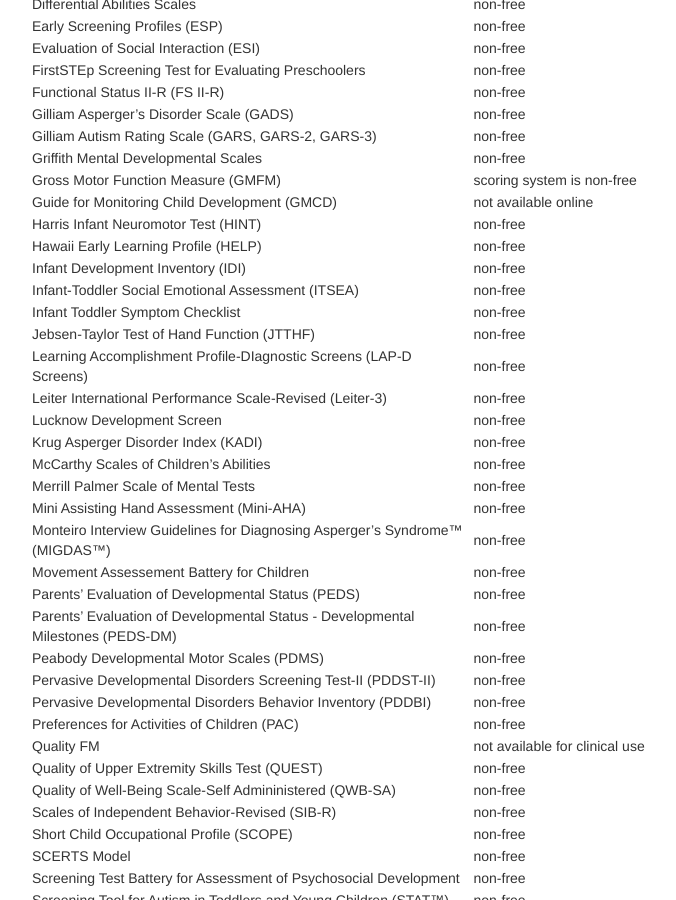
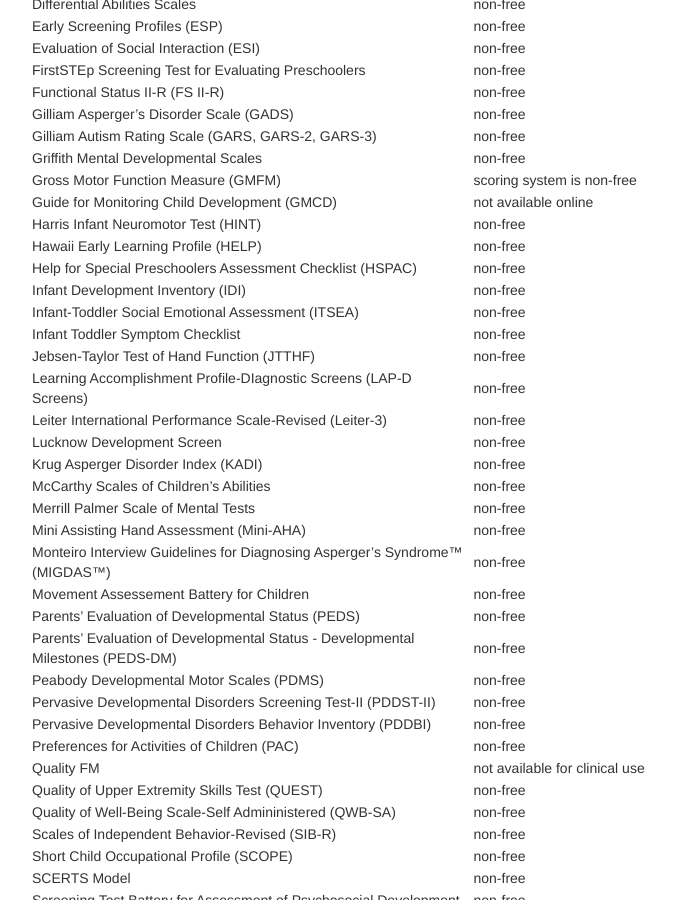
Before and after one commit to mjmaenner/disabilitymeasures, a Jekyll site: the page built from pages/donotqualify.md, in a window 1280 px wide and 900 px high, scrolled down 1615 px. Shown: the whole window, without its empty margins (259-935 px from the left). Built offline with Jekyll 4.4.1, drawn with Linux system fonts in a browser that asks for light colours.

Commit message:
added hspac

```diff
--- a/pages/donotqualify.md
+++ b/pages/donotqualify.md
@@ -83,6 +83,7 @@ Gross Motor Function Measure (GMFM) | scoring system is non-free
 Guide for Monitoring Child Development (GMCD)| not available online
 Harris Infant Neuromotor Test (HINT) | non-free
 Hawaii Early Learning Profile (HELP) | non-free
+Help for Special Preschoolers Assessment Checklist (HSPAC) | non-free
 Infant Development Inventory (IDI) | non-free
 Infant-Toddler Social Emotional Assessment (ITSEA) | non-free
 Infant Toddler Symptom Checklist | non-free
```
